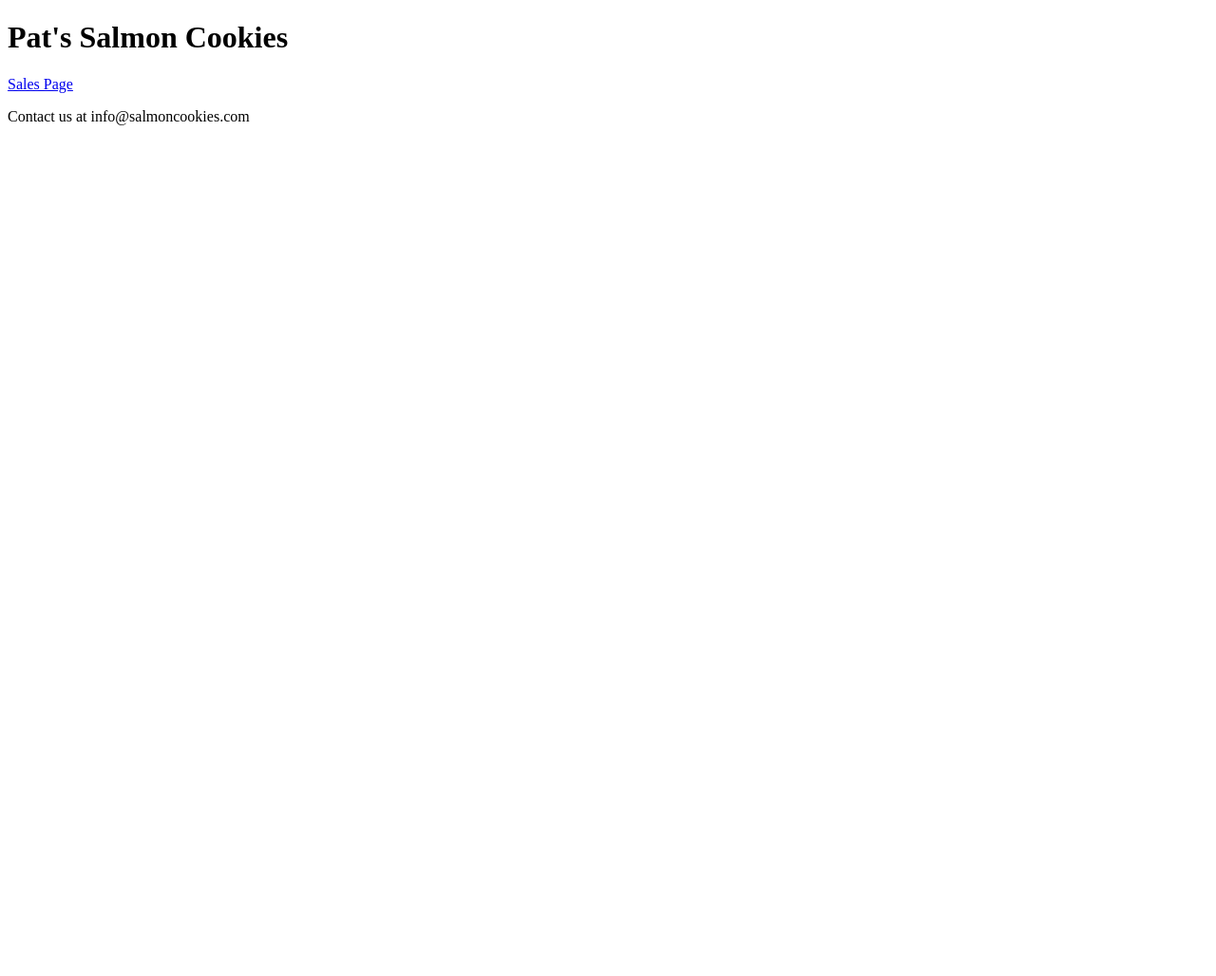
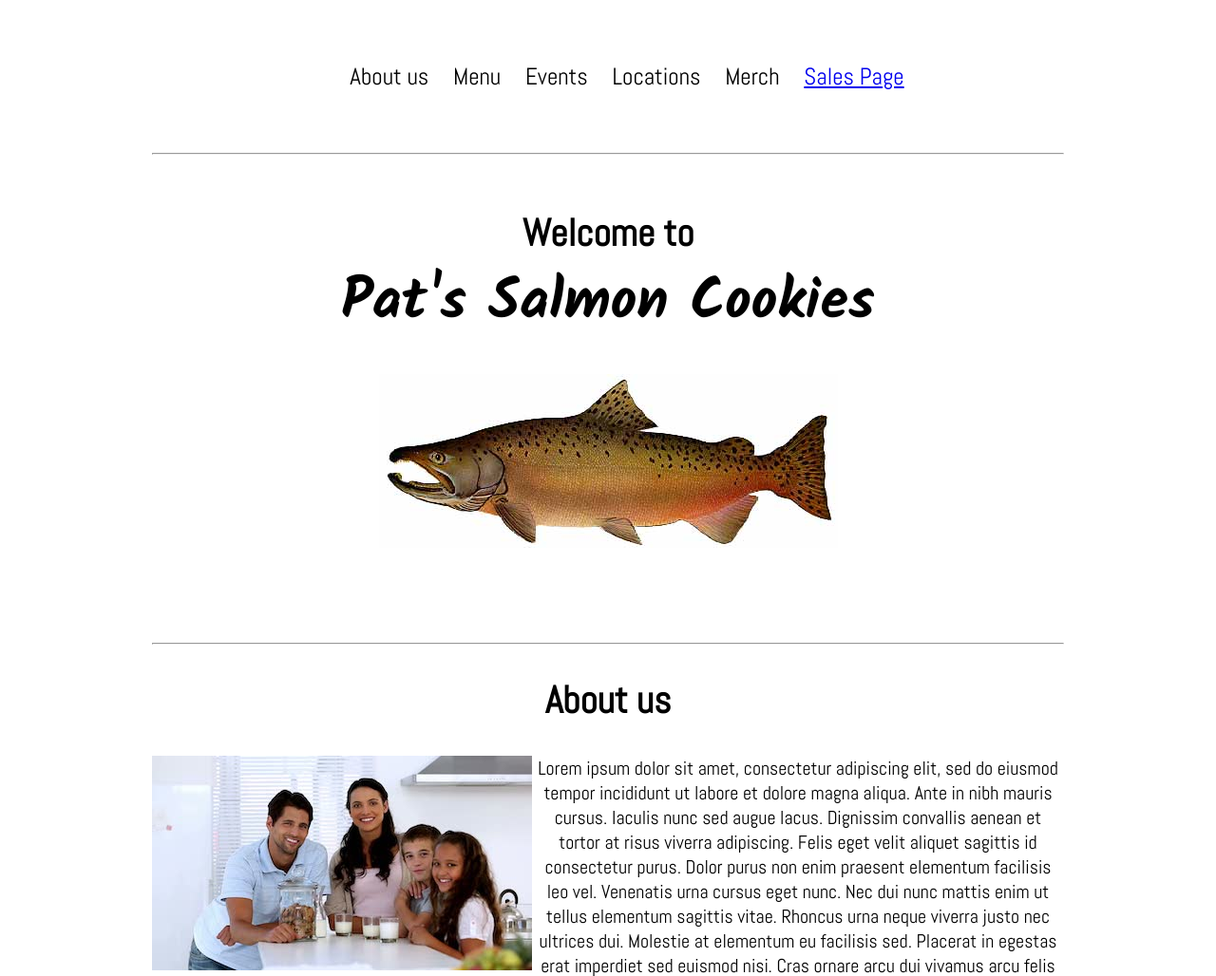
Before and after one commit to MartaAnthony/cookie-stand, a plain HTML site: page index.html in a window 1280 px wide. Shown: the top 1028 px of the page at 95% size. Before the commit the page ends 800 px from the top, so only its background shows below. Drawn offline with Linux system fonts and the light colour scheme.

Commit message:
basic css

```diff
--- a/css/style.css
+++ b/css/style.css
@@ -0,0 +1,52 @@
+
+body {
+font-family: 'Abel', sans-serif;
+font-size: 20px;
+background-color: white;
+width: 960px;
+margin: auto;
+text-align: center;
+}
+
+nav {
+  font-size: 25px;
+  margin: 20px;
+  padding: 20px;
+  text-align: center;
+}
+
+#navigation li {
+  display: inline;
+  padding: 10px;
+  font-size: 25px;
+}
+
+h1 {
+  text-align: center;
+}
+span {
+  font-family: 'Kalam', cursive;
+  font-size: 60px;
+  display: block;
+}
+
+#bigfish {
+  display: block;
+  margin-left: auto;
+  margin-right: auto;
+  padding-bottom: 70px;
+}
+
+header {
+  padding: 10px;
+  margin: 20px;
+}
+
+h2 {
+  font-size: 40px;
+  text-align: center;
+}
+
+#family {
+float: left;
+}
--- a/index.html
+++ b/index.html
@@ -3,41 +3,60 @@
 <html>
   <head>
     <title>Pat's Salmon Cookies</title>
-    <link href="css/style.css" rel="stylesheet" type="text.css"/>
+    <link href="https://fonts.googleapis.com/css2?family=Abel&display=swap" rel="stylesheet">
+    <link href="https://fonts.googleapis.com/css2?family=Kalam:wght@400;700&display=swap" rel="stylesheet">
+    <link href="css/style.css" rel="stylesheet" type="text/css"/>
   </head>
   <body>
+      <nav>
+        <ul id="navigation">
+          <li>About us</li>
+          <li>Menu</li>
+          <li>Events</li>
+          <li>Locations</li>
+          <li>Merch</li>
+          <li><a href="sales.html">Sales Page</a></li>
+        </ul>
+      </nav>
+      <hr>
       <header>
-      <h1>Pat's Salmon Cookies</h1>
-    </head>
-    <a href="sales.html">Sales Page</a>
+        <h1>Welcome to <span>Pat's Salmon Cookies</h1></span></h1>
+        <img id="bigfish" src="images/chinook.jpg" alt="illustration of fish"/>
       </header>
+      <hr>
       <main>
-      <table>
-        <tbody id="table"></tbody>
-      </table>
-      <!-- <section>
-      <ul id="seattle"></ul>
+        <article>
+          <h2>About us</h2>
+          <img id="family" src="images/familySalmonCookie.jpg" alt="family of 4 with bleached teeth drinking milk in the kitchen "/>
+          Lorem ipsum dolor sit amet, consectetur adipiscing elit, sed do eiusmod tempor incididunt ut labore et dolore magna aliqua. Ante in nibh mauris cursus. Iaculis nunc sed augue lacus. Dignissim convallis aenean et tortor at risus viverra adipiscing. Felis eget velit aliquet sagittis id consectetur purus. Dolor purus non enim praesent elementum facilisis leo vel. Venenatis urna cursus eget nunc. Nec dui nunc mattis enim ut tellus elementum sagittis vitae. Rhoncus urna neque viverra justo nec ultrices dui. Molestie at elementum eu facilisis sed. Placerat in egestas erat imperdiet sed euismod nisi. Cras ornare arcu dui vivamus arcu felis bibendum ut. Ut aliquam purus sit amet luctus venenatis lectus magna. Sapien faucibus et molestie ac feugiat sed lectus vestibulum. Scelerisque purus semper eget duis at tellus. Malesuada pellentesque elit eget gravida.
+
+Nibh venenatis cras sed felis. Tempus iaculis urna id volutpat lacus. Sit amet risus nullam eget felis. Sed adipiscing diam donec adipiscing. Neque ornare aenean euismod elementum nisi quis eleifend quam. Suspendisse ultrices gravida dictum fusce ut placerat. Elementum nisi quis eleifend quam. Adipiscing elit pellentesque habitant morbi tristique senectus et netus. Erat velit scelerisque in dictum non consectetur a erat. Aliquam ut porttitor leo a diam sollicitudin tempor id eu.
+        </article>
+        <hr>
+        <section>
+          <h2>Menu</h2>
+          <img id="cookie" src="images/frosted-cookie.jpg" alt="fish shaped cookie"/>
+        </section>
+        <setion>
+          <h2>Events</h2>
+          <img src="images/fish.jpg" alt="illustration of 4 fish"/>
+        </setion>
+        <section>
+          <h2>Locations</h2>
+        </section>
+        <section>
+          <h2>Merch</h2>
+          <img src="images/shirt.jpg"/>
+        </section>
+        <aside>
+          <p> Join the fun on our Instagram!</p>
+          <!-- <div>instagram feed rolling</div> -->
+        </aside>
+        <section>
+          <h4>Served fresh daily 6am to 6pm</h4>
+          <h5>Washington's best coffee and original salmon cookies</h5>
         </section>
 
-      <section>
-        <ul id="tokyo">
-        </ul>
-      </section>
-
-      <section>
-        <ul id="dubai">
-        </ul>
-      </section>
-
-      <section>
-        <ul id="paris">
-        </ul>
-      </section>
-
-      <section>
-        <ul id="lima">
-        </ul>
-      </section> -->
       </main>
       <footer>
         <p>Contact us at info@salmoncookies.com</p>
```
Also changed, not shown: sales.html (+4 -2 lines), images/chinook.jpg (added), images/cutter.jpg (added), images/familySalmonCookie.jpg (added), images/fish.jpg (added), images/frosted-cookie.jpg (added), images/salmon.png (added), images/shirt.jpg (added), style.css (deleted). Lines whose indentation alone changed are shown as unchanged.
